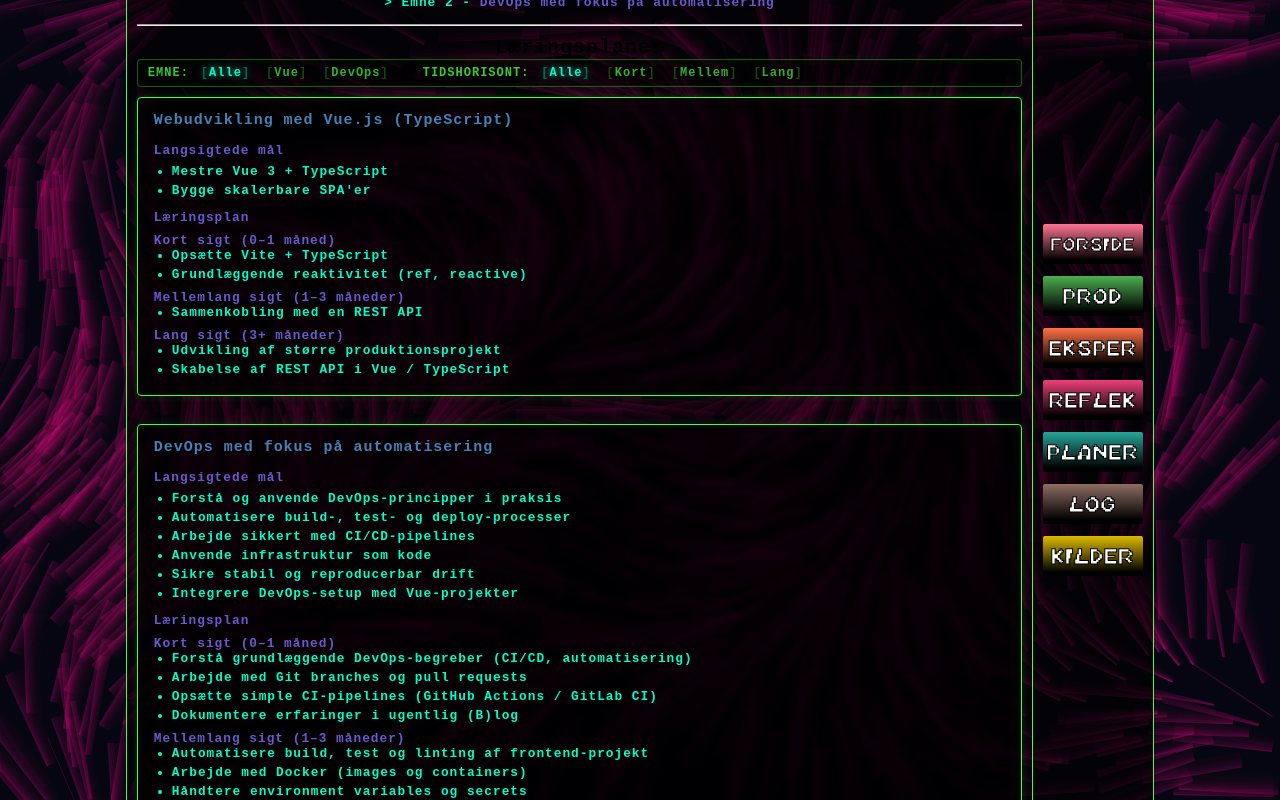
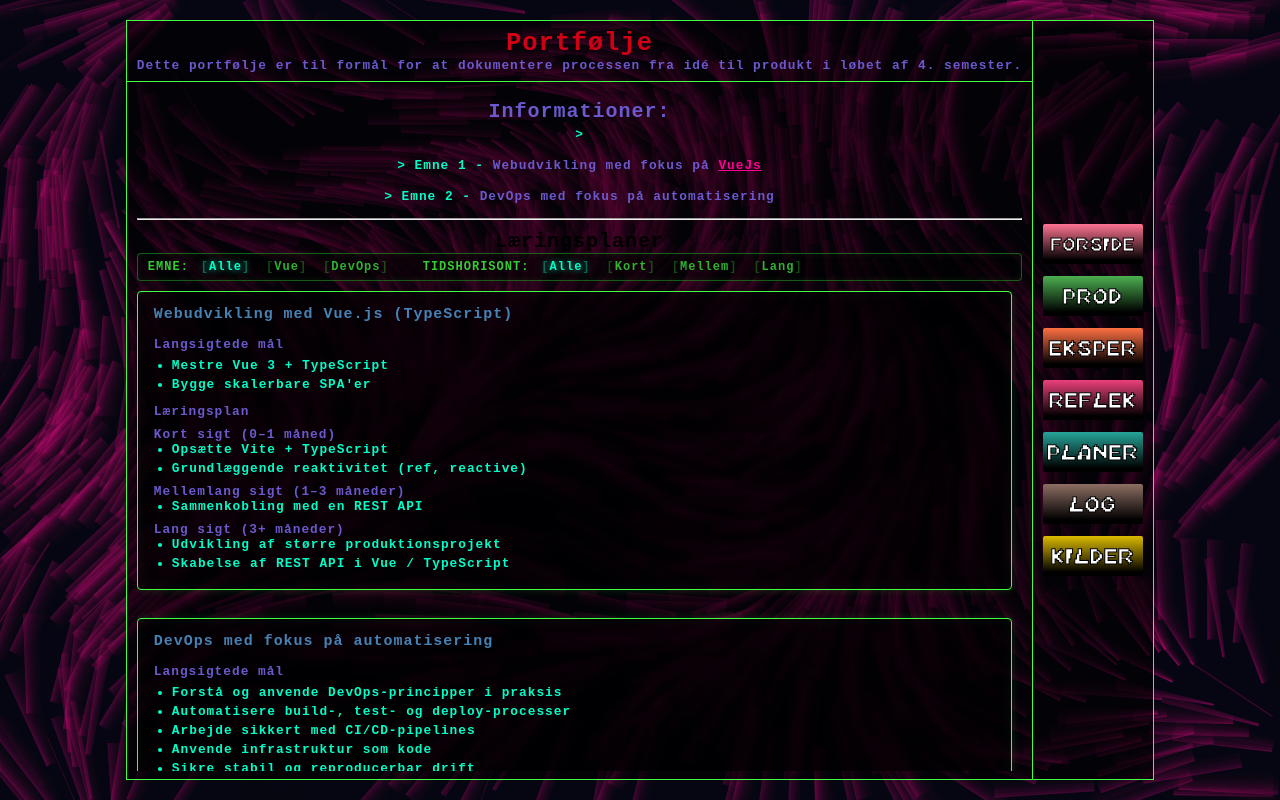
Before and after one commit to Gatherer4466/gatherer4466.github.io, a Vue app: page /laering in a window 1280 px wide. Built offline with nearby package versions, Linux system fonts and the light colour scheme.

Commit message:
Make the list scrollable

```diff
--- a/src/views/LearningView.vue
+++ b/src/views/LearningView.vue
@@ -6,10 +6,12 @@
     @update:horizon="horizon = $event"
   />
 
-  <LearningList
-    :category="category"
-    :horizon="horizon"
-  />
+  <div class="scrollable-content">
+    <LearningList
+      :category="category"
+      :horizon="horizon"
+    />
+  </div>
 </template>
 
 <script setup lang="ts">
```
